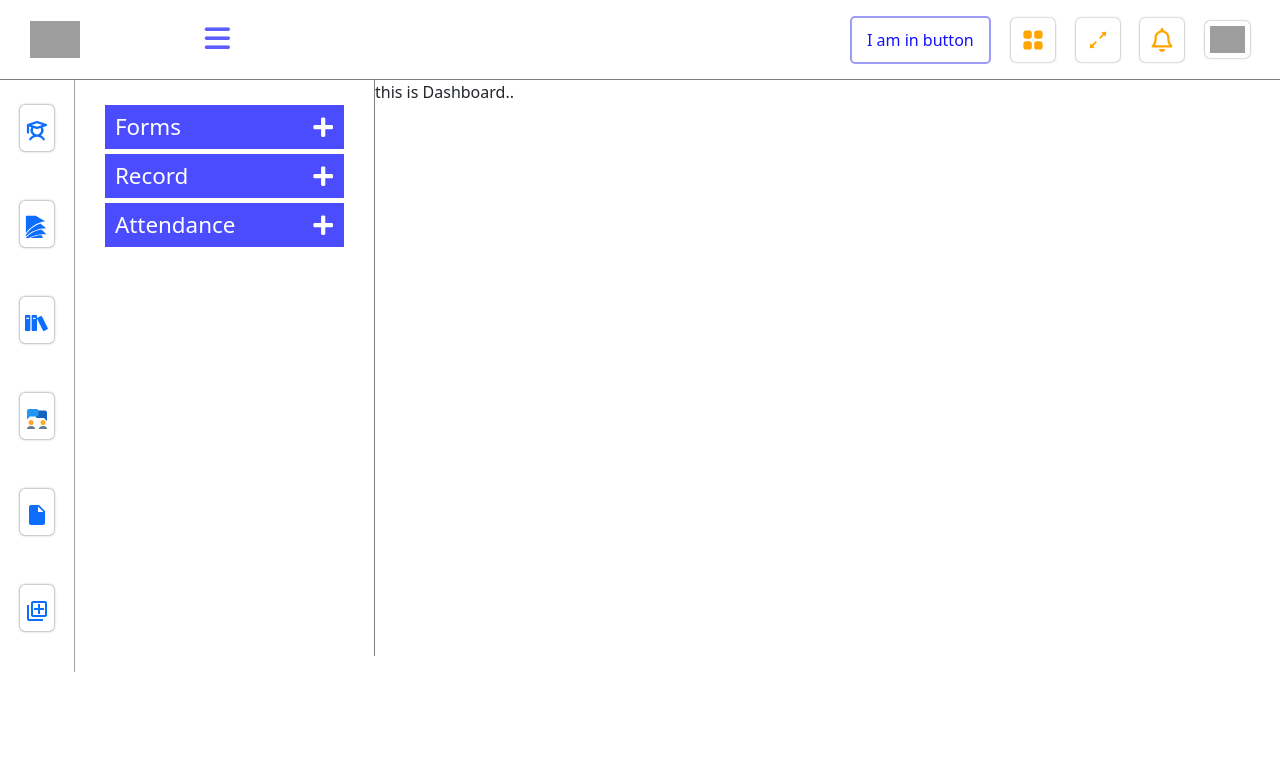
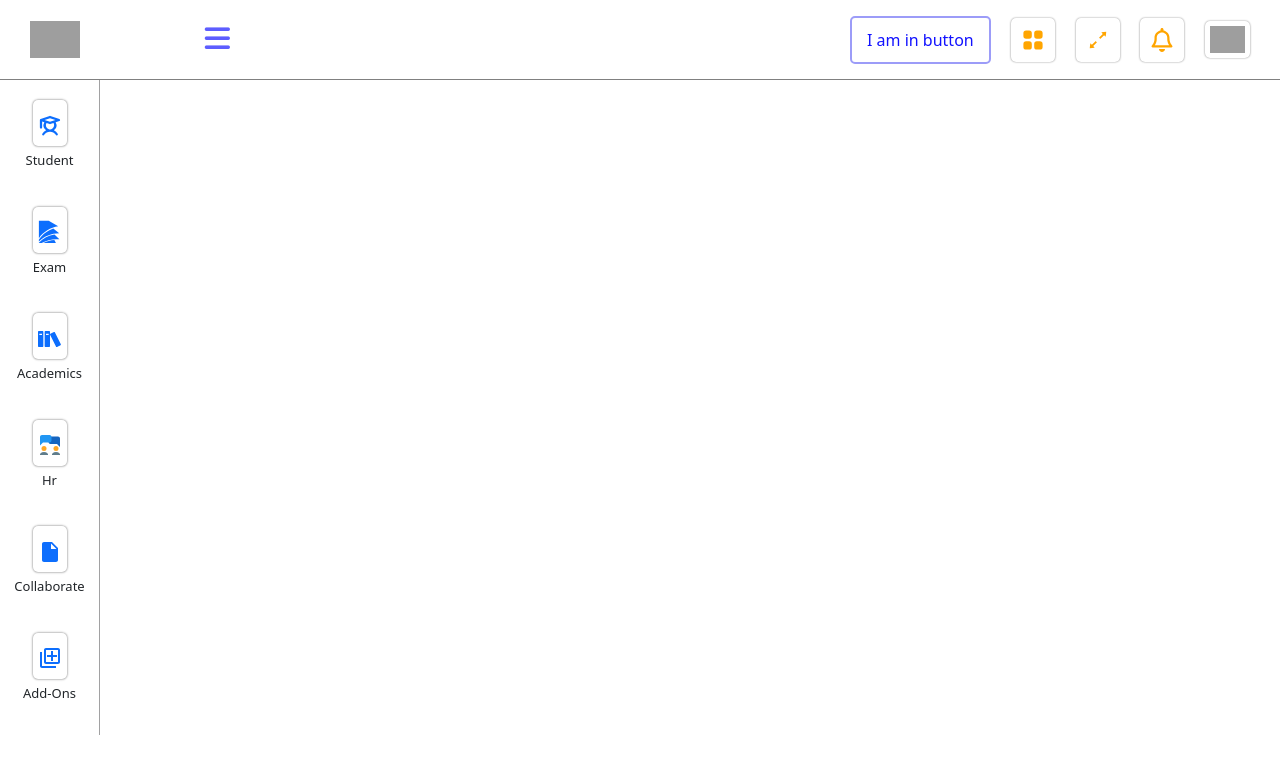
Before and after one commit to suggulokesh27/sms-ui, a React (Create React App) app: page / in a window 1280 px wide. Shown: the top 774 px of the page. Built offline with nearby package versions, Linux system fonts and the light colour scheme; grey boxes are pictures that could not be loaded.

Commit message:
after layout

```diff
--- a/src/Component/Content.js
+++ b/src/Component/Content.js
@@ -2,10 +2,12 @@ import React, { Suspense } from "react";
 import { Route, Routes } from "react-router-dom";
 import Student from "../View/Student";
 import routes from "../routes";
+import Dashboard from "../View/Dashboard";
 
 const Content = () => {
     return(
-       <Suspense fallback={
+        <div>
+             <Suspense fallback={
         <p>
             content Loading...
         </p>
@@ -22,6 +24,8 @@ const Content = () => {
             }
         </Routes>
        </Suspense>
+        </div>
+
     )
 }
 
--- a/src/Component/ContentSideBar.js
+++ b/src/Component/ContentSideBar.js
@@ -3,54 +3,7 @@ import { Link } from "react-router-dom";
 import "../UI/Component/ContentSidebar.css";
 import { FaMinus, FaPlus } from "react-icons/fa";
 
-const navItems = [
-  {
-    name: 'Forms',
-    icon: "icons",
-    to: "/record",
-    items: [
-      { name: "add", to: "/add" },
-      { name: "delete", to: "/delete" },
-      { name: "update", to: "/update" }
-    ]
-  },
-  {
-    name: 'Record',
-    icon: "icons",
-    to: "/record"
-  },
-  {
-    name: 'Attendance',
-    icon: "icons",
-    to: "/attendance"
-  }
-];
-
-const NavLink = ({ item }) => {
-  const { name, to } = item;
-  return (
-    <li>
-      <Link to={to}>
-        {name}
-      </Link>
-    </li>
-  );
-};
-
-const NavItemFun = ({ items }) => {
-  return (
-    <ul>
-      {items.map((item, index) => (
-        <li key={index}>
-          {item.name}
-          {item.items && <NavItemFun items={item.items} />}
-        </li>
-      ))}
-    </ul>
-  );
-};
-
-const ContentSideBar = () => {
+const ContentSideBar = ({navItems}) => {
   const [showItem, setShowItem] = useState(null);
 
   const showHandler = (index) => {
@@ -59,7 +12,7 @@ const ContentSideBar = () => {
 
   return (
     <ul className="sidedetails-ul" style={{ paddingLeft: "0px" }}>
-      {navItems.map((item, index) => (
+      {navItems?.map((item, index) => (
         <div key={index}>
           <li onClick={() => showHandler(index)}>
             {item.name} {showItem === index ? <FaMinus /> : <FaPlus />}
@@ -80,3 +33,31 @@ const ContentSideBar = () => {
 };
 
 export default ContentSideBar;
+
+
+
+
+
+// const NavLink = ({ item }) => {
+//   const { name, to } = item;
+//   return (
+//     <li>
+//       <Link to={to}>
+//         {name}
+//       </Link>
+//     </li>
+//   );
+// };
+
+// const NavItemFun = ({ items }) => {
+//   return (
+//     <ul>
+//       {items.map((item, index) => (
+//         <li key={index}>
+//           {item.name}
+//           {item.items && <NavItemFun items={item.items} />}
+//         </li>
+//       ))}
+//     </ul>
+//   );
+// };
--- a/src/Component/SideBar.js
+++ b/src/Component/SideBar.js
@@ -14,25 +14,25 @@ const navItems = [{
     to: "/student"
 },
 {
-    name: 'Teacher',
+    name: 'Exam',
     icon: GiPapers,
     to: "/teacher"
 },
 {
-    name: 'Parent',
+    name: 'Academics',
     icon: ImBooks,
     to: "/parent"
 }, {
-    name: "FcCollaboration",
+    name: "Hr",
     icon: FcCollaboration,
     to: "/ect"
 },
 {
-    name: 'Parent',
+    name: 'Collaborate',
     icon: MdInsertDriveFile,
     to: "/parent"
 }, {
-    name: 'Parent',
+    name: 'Add-Ons',
     icon: MdOutlineAddToPhotos,
     to: "/parent"
 },]
@@ -48,11 +48,15 @@ const SideBar = () => {
                     {
                         navItems.map((item, index) => {
                             return (
+                                <React.Fragment>
                                 <li key={index}>
                                     <Link to={item.to}>
                                         <item.icon />
                                     </Link>
                                 </li>
+                                <p>{item.name}</p>
+                                </React.Fragment>
+
                             )
 
                         })
--- a/src/Layout/DefaultLayout.js
+++ b/src/Layout/DefaultLayout.js
@@ -10,19 +10,14 @@ import Dashboard from "../View/Dashboard";
 const DefaultLayout = () => {
 
     const sideBar = useSelector(state => state.SidebarToggleSlice.sideBar);
-    const contentSideBar = useSelector(state => state.SidebarToggleSlice.contentSideBar);
 
     return (
         <>
         <Header />
-        <div className='d-flex flex-col'>
-        {sideBar && (
-            < >
-                <SideBar />
-                {contentSideBar && <ContentSideBar />}
-            </>
-        )}
-        <Dashboard />
+        <div className="d-flex flex-row">
+            {
+                sideBar && <SideBar />
+            }
         <Outlet />
         </div>
 
@@ -31,3 +26,21 @@ const DefaultLayout = () => {
 }
 
 export default DefaultLayout;
+
+
+
+
+// <>
+// <Header />
+// <div className='d-flex flex-col'>
+// {sideBar && (
+//     < >
+//         <SideBar />
+//         {contentSideBar && <ContentSideBar />}
+//     </>
+// )}
+// {/* <Dashboard /> */}
+// <Outlet />
+// </div>
+
+// </>
--- a/src/UI/Component/Sidebar.css
+++ b/src/UI/Component/Sidebar.css
@@ -3,24 +3,10 @@
     display: flex;
     /* width: 400px; */
 }
-/* *{
-    padding: 0;
-    margin: 0;
-    box-sizing: border-box;
-}
-
-#root{
-    width: 100%;
-    min-height: 100vh;
-}
-#logo{
-    width: 60px;
-} */
 
 .sidebar{
     max-width: 100px;
     /* height: 100vh; */
-    /* background-color: yellow; */
     padding: 0 20px;
     border-right: 1px solid rgb(161, 161, 162);
 }
@@ -35,12 +21,16 @@
 
 .sidebar-icons li  {
     font-size: 1.5rem;
-    margin: 25px 0;
+    text-decoration: none;
+    margin: 20px 0 5px 0;
     cursor: pointer;
     border-radius: 5px;
     box-shadow: 0 0 2px .5px #9d9d9d;
     padding: 5px;
-    /* display: flex;
+    display: flex;
     justify-content: center;
-    align-items: center; */
+    align-items: center;
 }
+.sidebar-icons p {
+    font-size: small;
+}
--- a/src/View/Student.js
+++ b/src/View/Student.js
@@ -1,13 +1,45 @@
 import React from "react";
+import ContentSideBar from "../Component/ContentSideBar";
+import { useSelector } from "react-redux";
+
+
+
+const navItems = [
+    {
+      name: 'Forms',
+      icon: "icons",
+      to: "/record",
+      items: [
+        { name: "add", to: "/add" },
+        { name: "delete", to: "/delete" },
+        { name: "update", to: "/update" }
+      ]
+    },
+    {
+      name: 'Record',
+      icon: "icons",
+      to: "/record"
+    },
+    {
+      name: 'Attendance',
+      icon: "icons",
+      to: "/attendance"
+    }
+  ];
 
 
 const Student = () => {
+
+    const contentSideBar = useSelector(state => state.SidebarToggleSlice.contentSideBar);
+
     return(
-        <div>
+        <div className="d-flex flew-row">
+            {
+                contentSideBar && <ContentSideBar navItems = {navItems} />
+            }
             Student
         </div>
     )
 }
 
-
-export default Student;
+export default React.memo(Student);
--- a/src/View/Teacher.js
+++ b/src/View/Teacher.js
@@ -4,6 +4,7 @@ import React from "react";
 const Teacher = () => {
     return(
         <div>
+
             Teacher
         </div>
     )
```
Also changed, not shown: src/Component/Header.js (+4 -4 lines).
